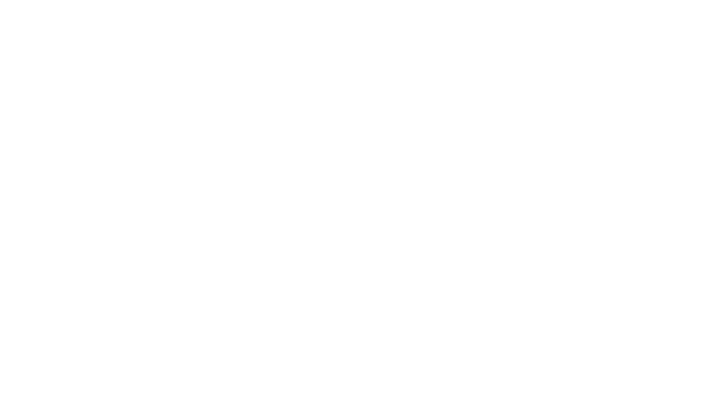
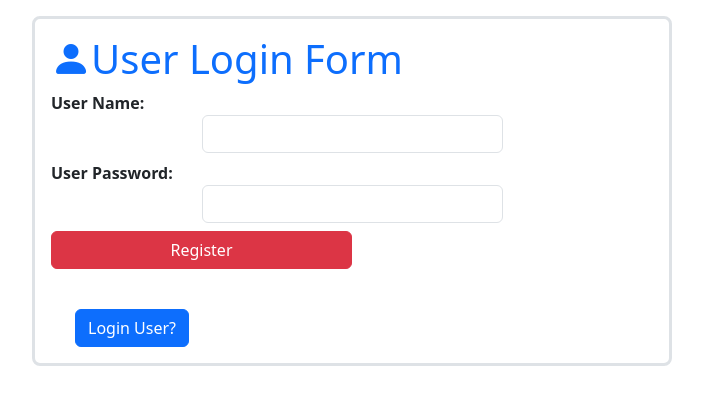
Before and after one commit to AnnamVenkataNagendra/student, a React (Vite) app: page /post in a window 1280 px wide. Before the commit this address had no page. Shown: the top 404 px of the page, without its empty margins (288-991 px from the left). Built offline with nearby package versions, Linux system fonts and the light colour scheme.

Commit message:
Added React login with JWT authentication

```diff
--- a/src/Student/App1.jsx
+++ b/src/Student/App1.jsx
@@ -3,6 +3,7 @@ import { Route, Routes } from 'react-router-dom'
 import Student from './Student'
 import DashBoard from './DashBoard'
 import StudentDetails from './StudentDetails'
+import StudentLoginForm from './StudentLoginForm'
 
 const App1 = () => {
   return (
@@ -12,6 +13,7 @@ const App1 = () => {
         <Route path='/' element={<Student/>}/>
         <Route path='/dashboard' element={<DashBoard/>}/>
         <Route path='/fetch' element={<StudentDetails/>}/>
+        <Route path='/post' element={<StudentLoginForm/>}/>
      </Routes>
 
     </div>
--- a/src/Student/Student.jsx
+++ b/src/Student/Student.jsx
@@ -2,7 +2,7 @@
 import React, { useState } from 'react'
 import StudentClass from './StudentClass';
 import { userContext } from './StudentToken';
-import { useNavigate } from 'react-router-dom';
+import { Link, useNavigate } from 'react-router-dom';
 const Student = () => {
 
    const [getName, setName]=useState({
@@ -48,6 +48,9 @@ const navigate=useNavigate();
             <dt>User Password:</dt>
             <dd><input type='password' className='form-control w-50 mx-auto'  value={getName.stuPass} onChange={(event)=>{setName({...getName, stuPass: event.target.value})}}/></dd>
             <button className='btn btn-danger w-50'>Login</button>
+            <h6 className='text-primary mt-3 ms-3 m-4'>New User?
+            </h6>
+            <Link to='/post'>Create Account</Link>
           </dl>
 
     </div>
--- a/src/Student/StudentClass.jsx
+++ b/src/Student/StudentClass.jsx
@@ -2,7 +2,7 @@
 
 import axios from 'axios';
 
-const API_URL ="http://localhost:8080/stu"
+const API_URL ="https://spring-5ecn.onrender.com/stu"
 
 class  StudentData {
 
@@ -15,6 +15,10 @@ class  StudentData {
     retrive(){
         return axios.get(`${API_URL}/fetch`);
     }
+
+    post(data){
+        return axios.post(`${API_URL}/post`,data);
+    }
 }
 
 export default new StudentData();
--- a/src/Student/StudentDetails.jsx
+++ b/src/Student/StudentDetails.jsx
@@ -49,8 +49,6 @@ const StudentDetails = () => {
  <button className='btn btn-primary mt-4 ms-4'>Dash Board Page</button></Link>
     </table>
 
-
-
   </div>
   </div>
   )
--- /dev/null
+++ b/src/Student/StudentLoginForm.jsx
@@ -0,0 +1,56 @@
+
+import React, { useState } from 'react'
+import StudentClass from './StudentClass';
+import { Link } from 'react-router-dom';
+
+const StudentLoginForm = () => {
+
+    const [getName,setName]=useState({stuName:" ", stuPass:""})
+
+    const [getSuccess, setSuccess]=useState(false);
+
+    const [getMsg,setMsg]=useState('')
+
+    const handelLogin=(e)=>{
+
+     e.preventDefault();
+
+     StudentClass.post(getName)
+     .then(req=>{
+        console.log(req.data)
+        setName({
+            stuName:"",
+            stuPass:""
+        })
+        setSuccess(true);
+        setMsg("Registration Successful!")
+     }).catch(error=>{
+        console.log(error);
+        setMsg("User register failed")
+        setSuccess(false);
+     })
+
+
+    }
+  return (
+    <form onSubmit={handelLogin}>
+      <div className='container border border-3 w-50 p-3 mt-3 rounded-3'>
+        <h1 className='bi bi-person-fill text-primary'>User Login Form</h1>
+
+          <dl>
+            <dt>User Name:</dt>
+            <dd><input type='text' className='form-control w-50 mx-auto' value={getName.stuName} onChange={(event)=>{setName({...getName, stuName: event.target.value})}} required/></dd>
+
+            <dt>User Password:</dt>
+            <dd><input type='password' className='form-control w-50 mx-auto'  value={getName.stuPass} onChange={(event)=>{setName({...getName, stuPass: event.target.value})}} required/></dd>
+            <button className='btn btn-danger w-50'>Register</button>
+            <p className={getSuccess==true? 'text-success' : 'text-danger'}>{getMsg}</p>
+          </dl>
+           <Link to='/'>
+         <button className='btn btn-primary mt-4 ms-4'>Login User?</button></Link>
+    </div>
+  </form>
+  )
+}
+
+export default StudentLoginForm
```
